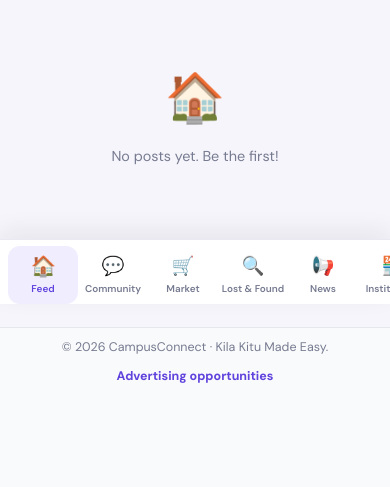
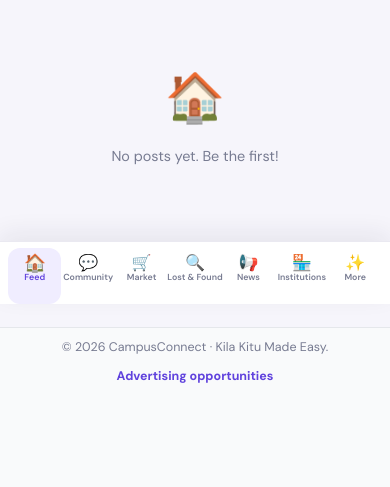
Before and after one commit to mungaikenndegerege-bot/CampusConnect, a Flask app: page / in a window 390 px wide. Shown: the part 540-1027 px from the top of the page. Run offline with Flask 3, Linux system fonts and the light colour scheme; data that the repository does not hold is empty.

Commit message:
Keep all feature navigation visible on mobile
Fit the added More destination alongside existing sections in the compact bottom navigation.

Co-authored-by: Copilot <223556219+Copilot@users.noreply.github.com>

```diff
--- a/static/css/style.css
+++ b/static/css/style.css
@@ -859,8 +859,17 @@ select:focus-visible { outline: 3px solid rgba(118, 87, 246, 0.3); outline-offse
   .platform-search button { min-width: 74px; padding: 0 11px; font-size: .8rem; }
   .advertise-strip { margin-top: 8px; padding: 8px 16px; font-size: .78rem; }
   #main-content { padding: 8px 12px 112px; }
-  #bottom-nav { overflow-x: auto; justify-content: flex-start; }
-  #bottom-nav button { flex: 0 0 70px; padding: 7px 3px; font-size: .62rem; }
+  #bottom-nav { overflow-x: hidden; justify-content: space-around; }
+  #bottom-nav button {
+    flex: 1 1 0;
+    min-width: 0;
+    max-width: none;
+    gap: 1px;
+    padding: 6px 1px;
+    font-size: .55rem;
+    line-height: 1.1;
+  }
+  #bottom-nav .nav-icon { font-size: 1rem; }
   #fab-container { right: 14px; bottom: 82px; }
   #app-footer { padding-bottom: 100px; }
 }
```
